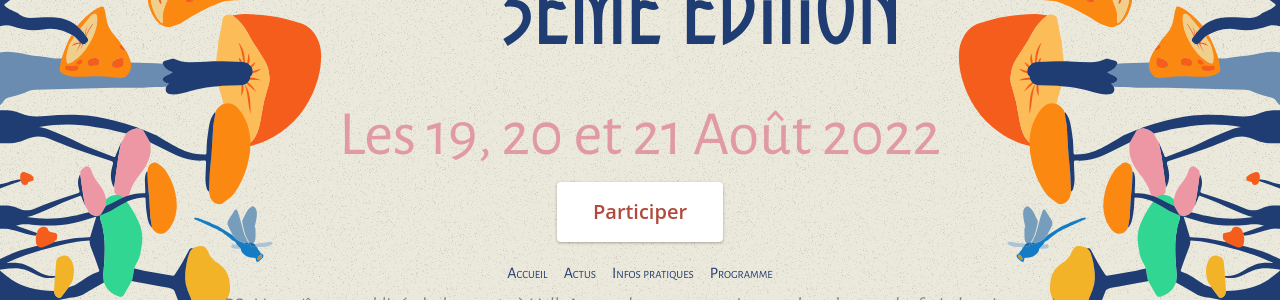
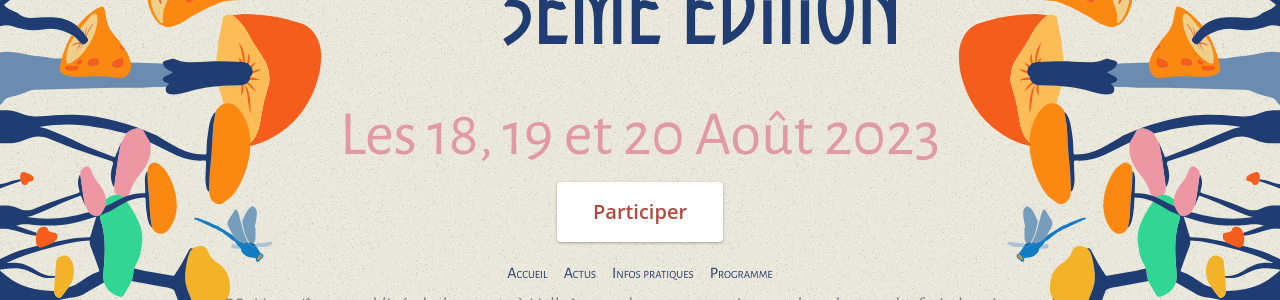
Before and after one commit to Herbes-Folles/Herbes-Folles.github.io, a Jekyll site: the page built from index.html, in a window 1280 px wide. Shown: the part 327-627 px from the top of the page. Built offline with Jekyll 4.4.1, drawn with Linux system fonts in a browser that asks for light colours; the list of posts is cut into pages by our own code.

Commit message:
Update website info for third edition

```diff
--- a/_config.yml
+++ b/_config.yml
@@ -16,9 +16,9 @@
 
 
 # Website content
-title: Herbes Folles II
+title: Herbes Folles 3
 description: >- # this means to ignore newlines
-  Les 19, 20 et 21 Août 2022
+  Les 18, 19 et 20 Août 2023
 extended_description: >-
   Musique electronique, décoration et nourriture maison
 
```
